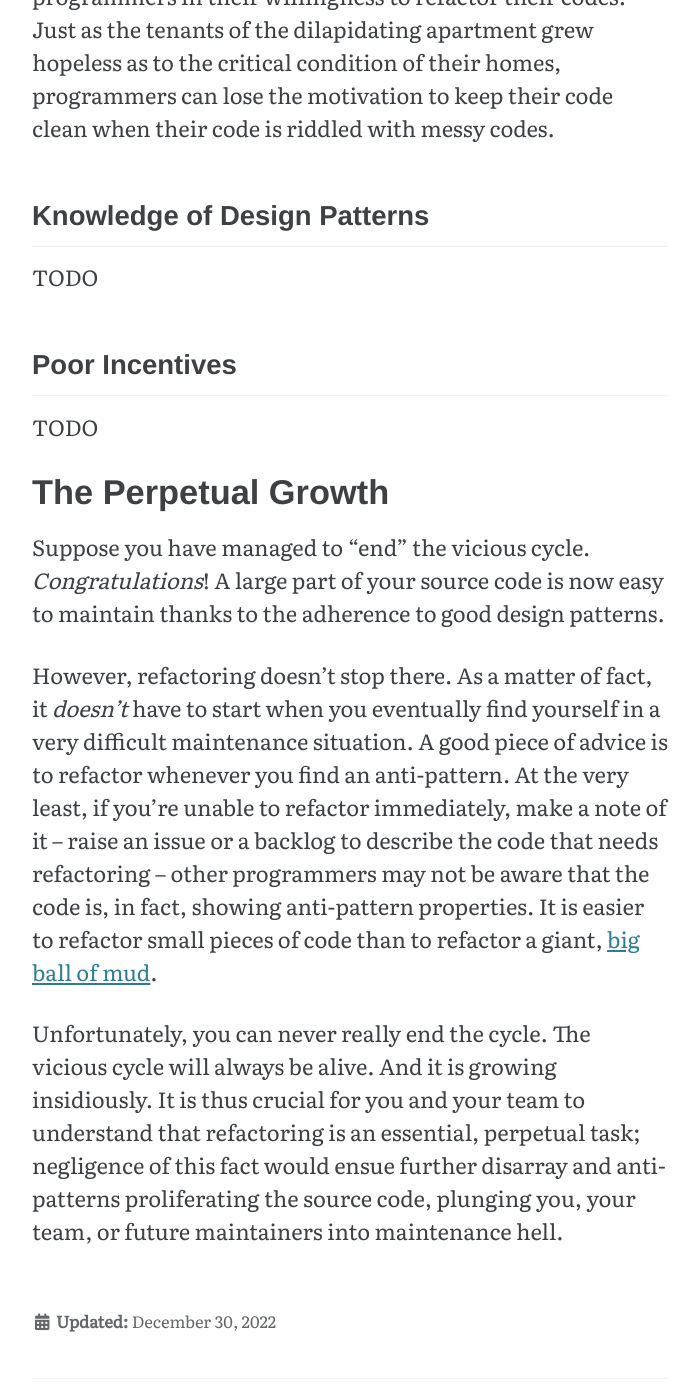
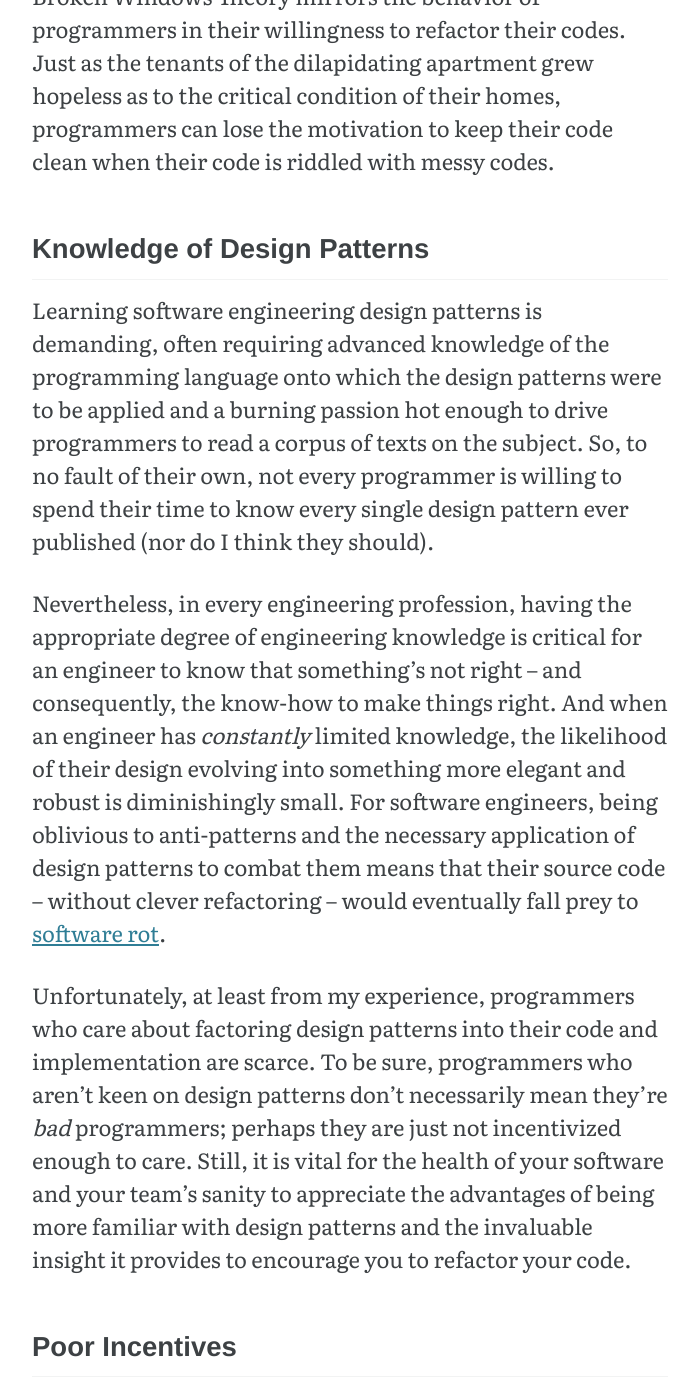
Before and after one commit to kohack/kohack.github.io, a Jekyll site: the page built from _posts/2022-12-30-refactoring-dotnet-http-api.md, in a window 1280 px wide and 1400 px high, scrolled down 2455 px. Shown: the whole window, without its empty margins (290-990 px from the left). Built offline with Jekyll 4.4.1, drawn with Linux system fonts in a browser that asks for light colours; cached includes are drawn as plain includes; some of the changed text lies outside the part shown.

Commit message:
Update post

```diff
--- a/_posts/2022-12-30-refactoring-dotnet-http-api.md
+++ b/_posts/2022-12-30-refactoring-dotnet-http-api.md
@@ -20,11 +20,13 @@ that I know would vex future maintainers as it had vexed me.
 
 _Thus the vicious cycle of lingering anti-patterns continues, lest a  programmer
 who cares enough about clean code would sever its perpetual cycle in a quest for
-refactoring, equipped with the wisdom of good design patterns._
+refactoring, equipped with the wisdom of good design patterns (and perhaps an
+armory of nascent technology)._
 
-So how do we stop this vicious cycle? Perhaps more imperative: why are there
-seemingly low efforts among programmers to stop this cycle? Or maybe to be
-faithful to corporate reality, why aren't more managers value refactoring?
+Stopping this vicious cycle seems deceptively simple: _just keep refactoring
+your code_! But why are there seemingly low efforts among programmers to
+refactor codes? Or maybe to be more faithful to corporate reality, why aren't
+more managers value refactoring?
 
 # Why Aren't More People Value Refactoring?
 
@@ -64,7 +66,29 @@ code is riddled with messy codes.
 
 ## Knowledge of Design Patterns
 
-TODO
+Learning software engineering design patterns is demanding, often
+requiring advanced knowledge of the programming language onto which the design
+patterns were to be applied and a burning passion hot enough to drive
+programmers to read a corpus of texts on the subject. So, to no fault of their
+own, not every programmer is willing to spend their time to know every single
+design pattern ever published (nor do I think they should).
+
+Nevertheless, in every engineering profession, having the appropriate degree of
+engineering knowledge is critical for an engineer to know that something's not
+right -- and consequently, the know-how to make things right. And when an
+engineer has _constantly_ limited knowledge, the likelihood of their design
+evolving into something more elegant and robust is diminishingly small. For
+software engineers, being oblivious to anti-patterns and the necessary
+application of design patterns to combat them means that their source code -- without clever refactoring -- would eventually
+fall prey to [software rot](https://en.wikipedia.org/wiki/Software_rot).
+
+Unfortunately, at least from my experience, programmers who care about factoring
+design patterns into their code and implementation are scarce. To be sure,
+programmers who aren't keen on design patterns don't necessarily mean they're
+_bad_ programmers; perhaps they are just not incentivized enough to care. Still,
+it is vital for the health of your software and your team's sanity to appreciate
+the advantages of being more familiar with design patterns and the invaluable
+insight it provides to encourage you to refactor your code.
 
 ## Poor Incentives
 
@@ -72,23 +96,35 @@ TODO
 
 # The Perpetual Growth
 
-Suppose you have managed to "end" the vicious cycle. _Congratulations_! A large
-part of your source code is now easy to maintain thanks to the adherence to good
-design patterns.
+Suppose you have managed to "end" the vicious cycle. _Congratulations_!
 
-However, refactoring doesn't stop there. As a matter of fact, it _doesn't_ have
-to start when you eventually find yourself in a very difficult maintenance
-situation. A good piece of advice is to refactor whenever you find an
-anti-pattern. At the very least, if you're unable to refactor immediately, make
-a note of it -- raise an issue or a backlog to describe the code that needs
+Unlucky for you, refactoring doesn't stop there [^2]. As a matter of fact, it
+_doesn't_ have to start when you eventually find yourself in a very difficult
+maintenance situation. A good piece of advice is to refactor whenever you find
+an anti-pattern. At the very least, if you're unable to refactor immediately,
+make a note of it -- raise an issue or a backlog to describe the code that needs
 refactoring -- other programmers may not be aware that the code is, in fact,
 showing anti-pattern properties. It is easier to refactor small pieces of code
 than to refactor a giant, [big ball of
 mud](https://thedomaindrivendesign.io/big-ball-of-mud/).
 
-Unfortunately, you can never really end the cycle. The vicious cycle will always
+The continuing shifts in the knowledge and available technology that went into
+the design and implementation of the software are another reason that refactoring
+is a never-ending task. For example, gaining more clarity into the business domain
+may guide you to better design decisions, as does learning new design
+patterns appropriate for your use cases. In addition, adopting new technology
+that wasn't available even a few years ago might make your code a hundred times
+easier to maintain.
+
+Alas, you can never really end the cycle. The vicious cycle will always
 be alive. And it is growing insidiously. It is thus crucial for you and your
 team to understand that refactoring is an essential, perpetual task; negligence
 of this fact would ensue further disarray and anti-patterns proliferating the
 source code, plunging you, your team, or future maintainers into maintenance
 hell.
+
+[^1]: If you're wondering how I know of this, perhaps it's more important to
+      call your HR or relevant department; broken windows are serious safety
+      hazards.
+
+[^2]: On the bright side, programmers' job security seems bright.
```
Also changed, not shown: other parts of _posts/2022-12-30-refactoring-dotnet-http-api.md (+1 -1 lines).
